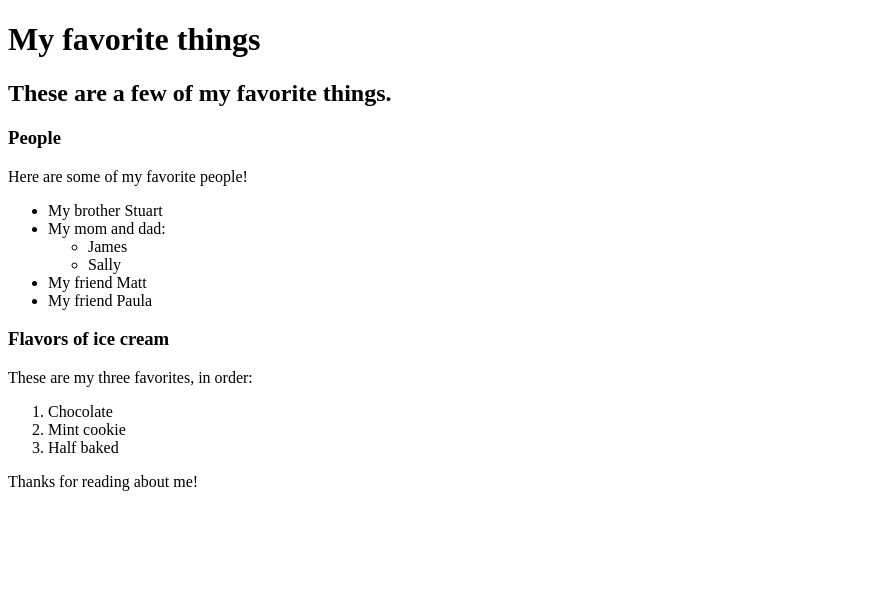
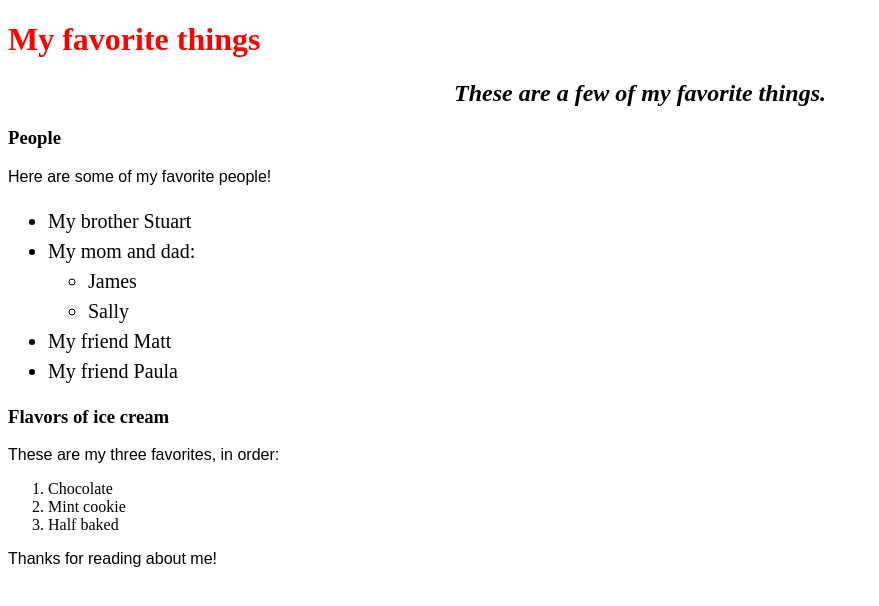
Before and after one commit to katebyars/myfirstwebpage, a plain HTML site: page index.html in a window 1280 px wide. Shown: the whole page, without its empty margins (0-879 px from the left). Drawn offline with Linux system fonts and the light colour scheme.

Commit message:
change name of favorite-things.html to index.html

```diff
--- /dev/null
+++ b/css/places.css
@@ -0,0 +1,32 @@
+h2 {
+  color: pink;
+  font-style: bold;
+  font-family: fantasy;
+  text-align: center;
+  font-size: 100px;
+}
+
+h3 {
+  color: blue;
+  font-weight: bolder;
+  font-size: 100px;
+  text-align: center;
+}
+
+h1 {
+  font-size: 50px;
+  color: purple;
+  text-align: center;
+}
+
+p {
+  font-size: 40px;
+  color: black;
+  text-align: left;
+}
+
+img {
+  margin:auto;
+  border-radius: 50%;
+  width: 400px;
+}
--- /dev/null
+++ b/css/styles.css
@@ -0,0 +1,17 @@
+h1 {
+  color: red;
+}
+
+h2 {
+  font-style: italic;
+  text-align: center;
+}
+
+p {
+  font-family: sans-serif;
+}
+
+ul {
+  font-size: 20px;
+  line-height: 30px;
+}
--- a/favorite-things.html
+++ b/index.html
@@ -1,6 +1,7 @@
 <!DOCTYPE html>
 <html>
   <head>
+    <link href="css/styles.css" rel="stylesheet" type="text/css">
     <title>Trevor's favorite things</title>
   </head>
   <body>
```
Also changed, not shown: favorite-places.html (added, +26 -0 lines), img/park.jpg (added).
